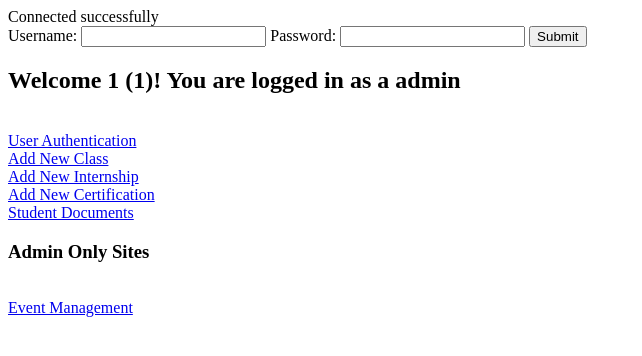
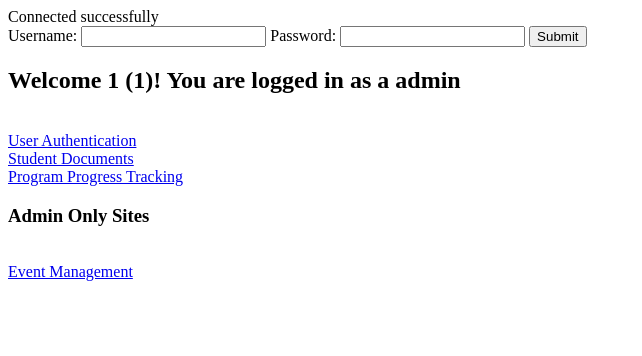
Before and after one commit to shweta-kumaran/TAMUCybersecurityDatabase, a PHP site: page / in a window 1280 px wide. Shown: the top 356 px of the page, without its empty margins (0-642 px from the left). Run offline with PHP 8.4, Linux system fonts and the light colour scheme; a user stored in the database is signed in.

Commit message:
Added student page to index

```diff
--- a/tamucc/index.php
+++ b/tamucc/index.php
@@ -72,15 +72,15 @@
     ?>
 
     <a href="userAuth.php">User Authentication</a> <br>
-    <a href="ProgramProgressTracking/addClass.html">Add New Class</a> <br>
-    <a href="ProgramProgressTracking/addInternship.html">Add New Internship</a> <br>
-    <a href="ProgramProgressTracking/addCertification.html">Add New Certification</a> <br>
     <a href="studentDocuments.php">Student Documents</a> <br>
+    <a href="ProgramProgressTracking/Student/studentAccess.html">Program Progress Tracking</a> <br>
     <?php
         if($_SESSION['role'] == 'admin'){
             echo "<h3>Admin Only Sites</h3> <br>";
             echo "<a href='eventMan.php'>Event Management</a> <br>";
         }
+
+
     ?>
 
 
```
